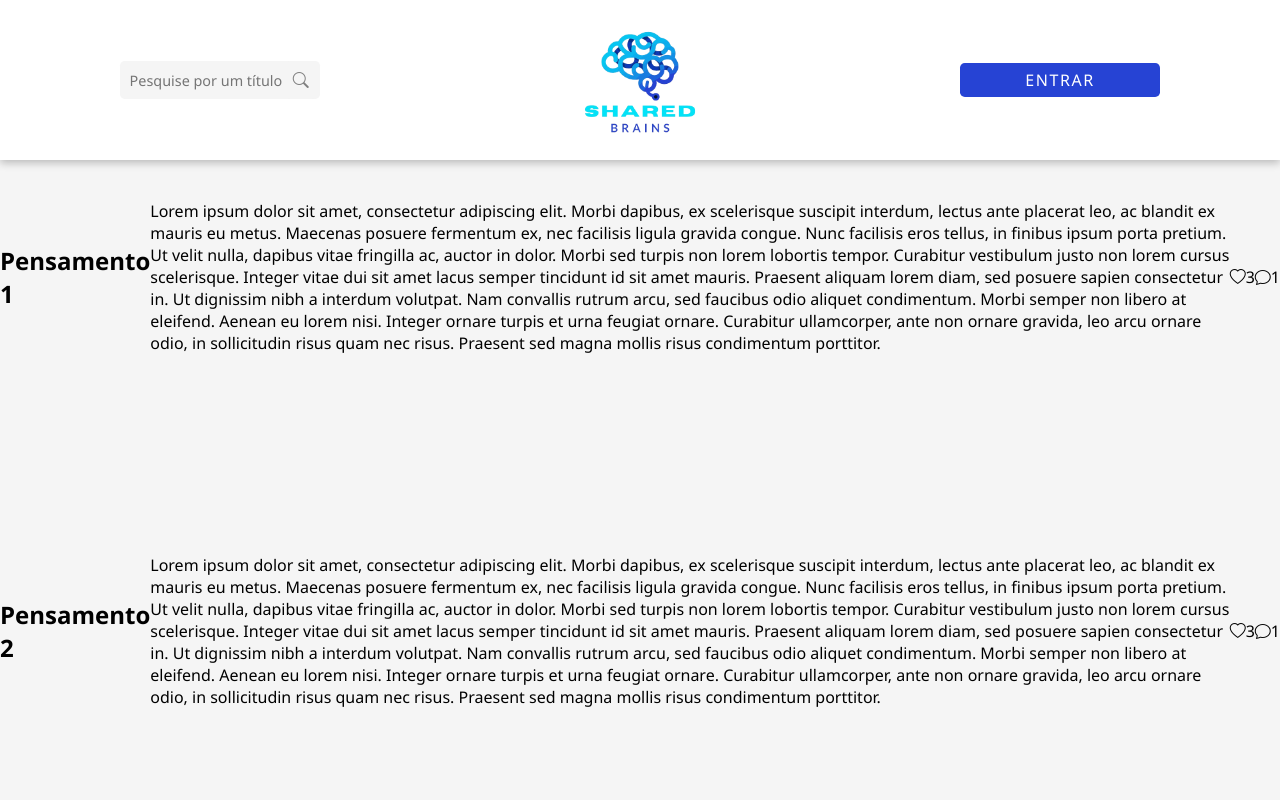
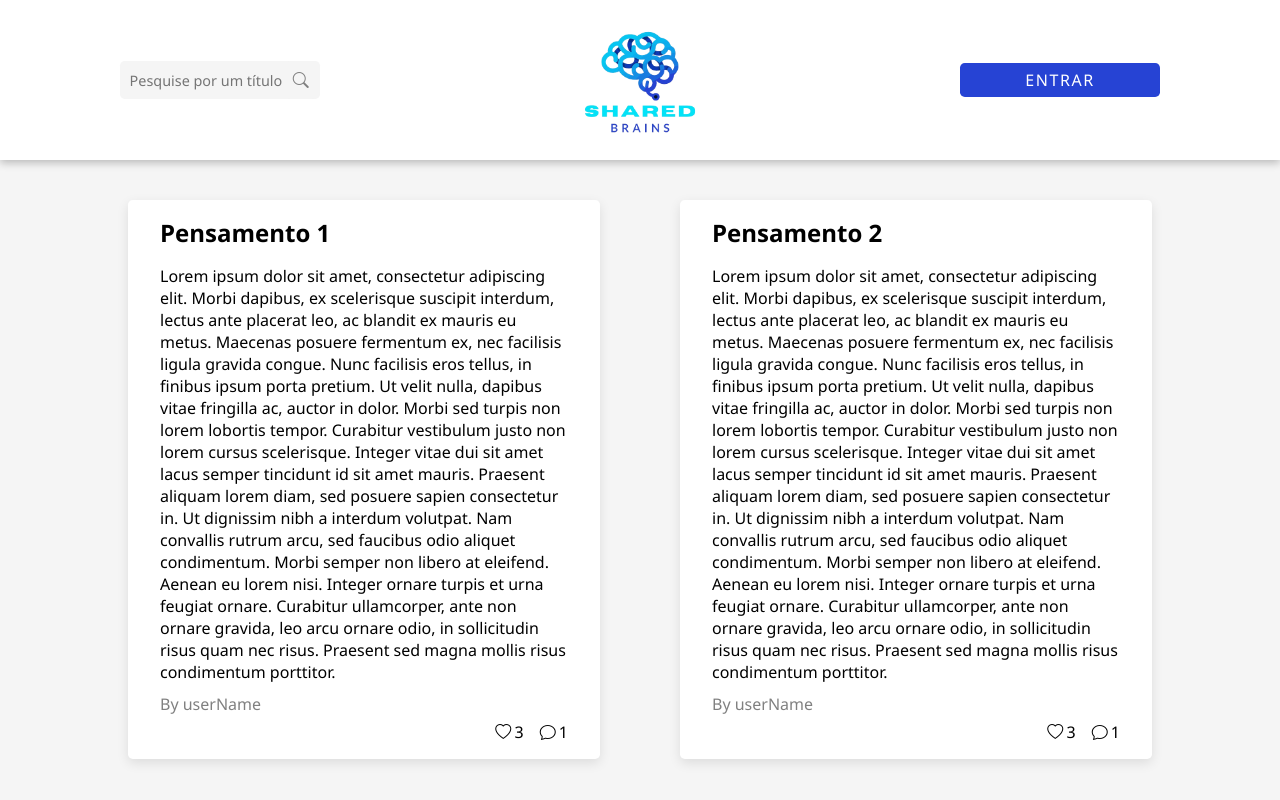
Before and after one commit to ricardofpe/spa-shared-brains, a React (Vite) app: page / in a window 1280 px wide. Shown: the top 800 px of the page. Built offline with nearby package versions, Linux system fonts and the light colour scheme.

Commit message:
Create StyledComponnent Cards

```diff
--- a/src/components/Cards/Card.jsx
+++ b/src/components/Cards/Card.jsx
@@ -1,21 +1,31 @@
 /* eslint-disable react/prop-types */
-import { Section } from "./CardStyle"
+import { CardContainer , ContainerLikeandComment} from "./CardStyle";
 
+function Card({ thoughts }) {
+  return (
+    <CardContainer>
+      <article>
+        <div>
+          <h2>{thoughts.title}</h2>
+          <p>{thoughts.text}</p>
+          <span>By userName</span>
+        </div>
+      </article>
 
-
-function Card({thoughts}) {
-  return (
-
-    <Section>
-        <h2>{thoughts.title}</h2>
-        <p>{thoughts.text}</p>
+      <ContainerLikeandComment>
+        <div>
         <i className="bi bi-heart"></i>
         <span>{thoughts.likes}</span>
+        </div>
+
+        <div>
         <i className="bi bi-chat"></i>
         <span>{thoughts.comments}</span>
-    </Section>
+        </div>
 
-  )
+      </ContainerLikeandComment>
+    </CardContainer>
+  );
 }
 
-export default Card
+export default Card;
--- a/src/components/Cards/CardStyle.jsx
+++ b/src/components/Cards/CardStyle.jsx
@@ -1,8 +1,59 @@
-import styled from "styled-components"
+import styled from "styled-components";
 
-export const Section = styled.section`
-display: flex;
-justify-content:start;
-align-items: center;
-margin-top: 200px;
-`
+export const CardContainer = styled.section`
+  display: flex;
+  align-items: end;
+  position: relative;
+  top: 200px;
+  flex-direction: column;
+  background-color: white;
+  box-shadow: rgba(0, 0, 0, 0.1) 0px 4px 12px;
+  padding: 1rem 2rem;
+  border-radius: 0.3rem;
+
+  h2{
+    padding-bottom: 1rem;
+  }
+
+  p{
+
+    padding-bottom: 0.6em;
+
+  }
+
+  span{
+    color: gray;
+    font-weight: 500;
+
+
+  }
+
+`;
+
+export const ContainerLikeandComment = styled.section`
+  display: flex;
+  align-items: center;
+  gap: 1rem;
+
+div{
+    display: flex;
+    align-items: center;
+    gap:0.2rem;
+    margin-top: 0.4rem;
+}
+
+
+span{
+    color: black;
+    font-weight: normal;
+
+
+
+  }
+
+
+
+
+
+
+`;
--- a/src/pages/Home/Home.jsx
+++ b/src/pages/Home/Home.jsx
@@ -1,15 +1,20 @@
 import Card from "../../components/Cards/Card";
 import Navbar from "../../components/Navbar/Navbar";
 import { thoughts } from "../../dataFake"
+import { HomeBody } from "./HomeStyled";
+
 
 export default function Home(){
     return(
         <>
 
           <Navbar/>
+          <HomeBody>
           {thoughts.map((item, index) => (
           <Card key={index} thoughts={item} />
           ))}
+          </HomeBody>
+
 
 
 
--- /dev/null
+++ b/src/pages/Home/HomeStyled.jsx
@@ -0,0 +1,13 @@
+import styled from "styled-components"
+
+export const HomeBody = styled.section`
+display: grid;
+grid-template-columns: repeat(2, 1fr);
+grid-gap: 5rem;
+align-items: center;
+width: 80%;
+
+margin: 0 auto;
+
+flex-wrap: nowrap;
+`
```
